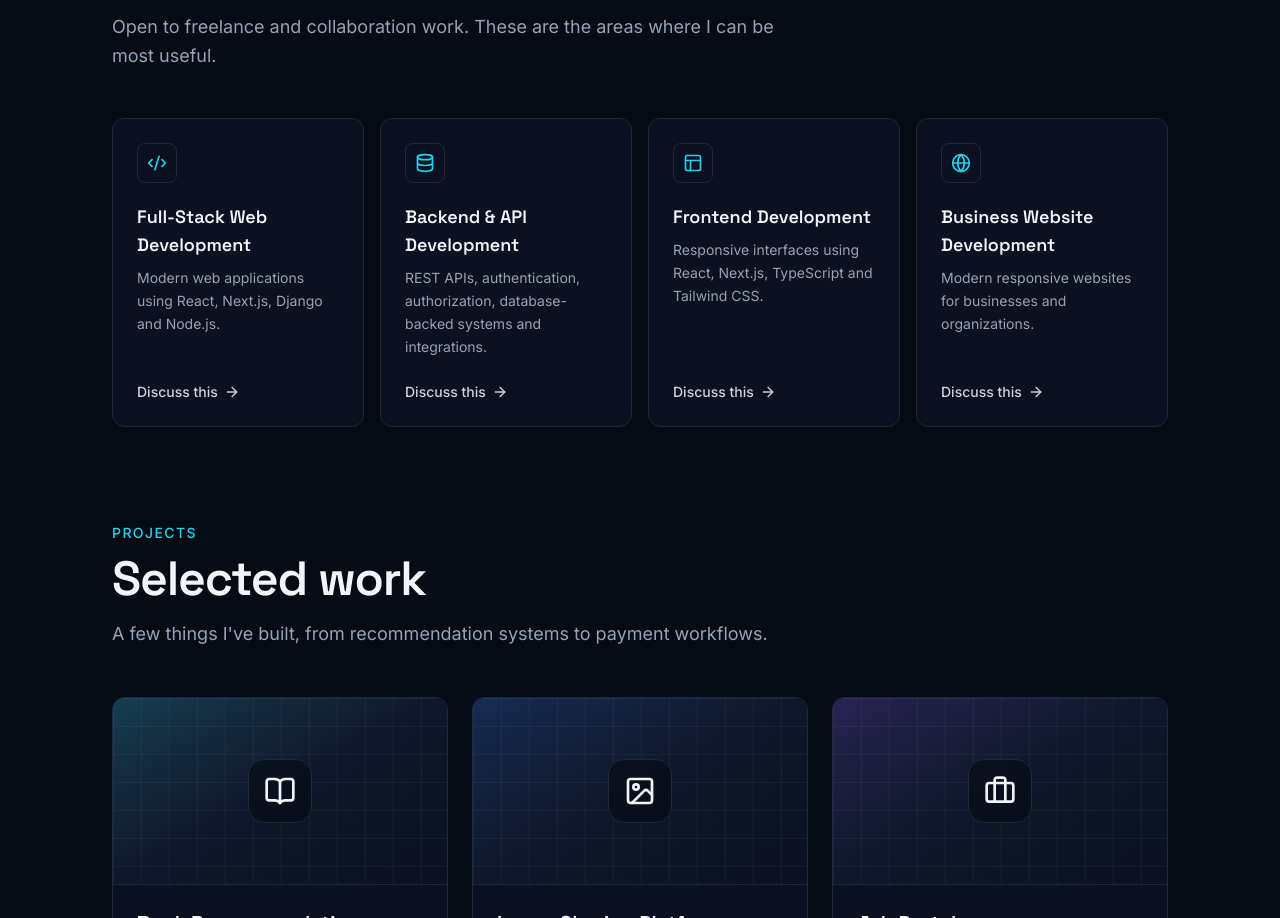
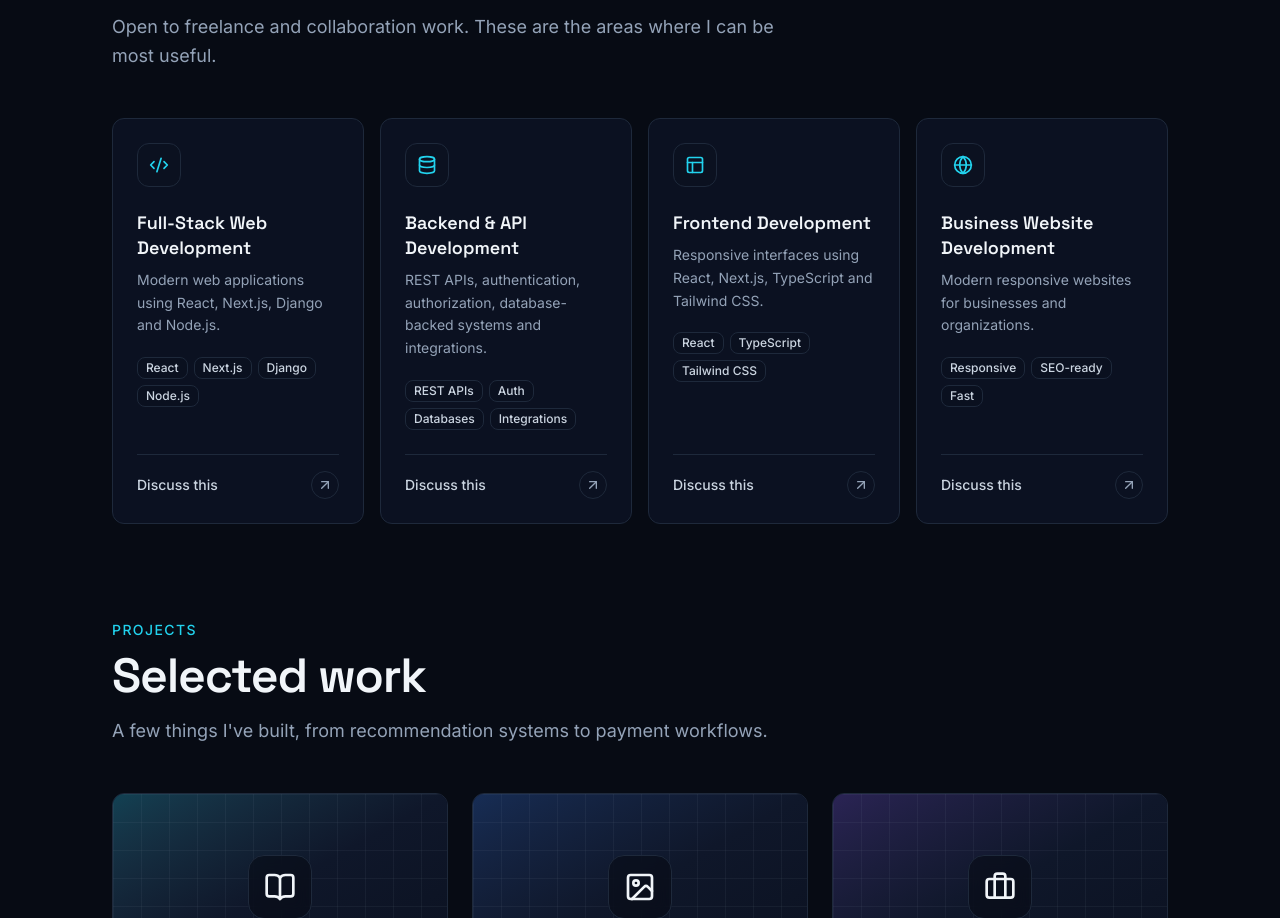
Before and after one commit to Nirajan09/portfolio, a Next.js app: page / in a window 1280 px wide. Shown: the part 2452-3370 px from the top of the page. Built offline with nearby package versions, Linux system fonts and the light colour scheme; no server answers.

Commit message:
feat(services): add the professional ui

```diff
--- a/components/sections/Services.tsx
+++ b/components/sections/Services.tsx
@@ -1,5 +1,5 @@
 import {
-  ArrowRight,
+  ArrowUpRight,
   CodeXml,
   Database,
   Globe,
@@ -42,23 +42,66 @@ export function Services() {
                   aria-label={`Discuss ${service.title}`}
                   className="group block h-full rounded-lg"
                 >
-                  <Card interactive className="flex h-full flex-col">
-                    <div className="flex size-10 items-center justify-center rounded-md border border-border bg-background-secondary text-accent transition-colors duration-200 group-hover:border-accent/40">
-                      <Icon className="size-5" aria-hidden="true" />
+                  <Card
+                    interactive
+                    className="relative flex h-full flex-col overflow-hidden"
+                  >
+                    {/* Gradient hairline that draws across the top on hover */}
+                    <span
+                      aria-hidden="true"
+                      className="absolute inset-x-0 top-0 h-px origin-left scale-x-0 bg-linear-to-r from-accent via-blue to-violet transition-[scale] duration-500 ease-standard group-hover:scale-x-100 group-focus-visible:scale-x-100"
+                    />
+
+                    {/* Soft corner glow */}
+                    <span
+                      aria-hidden="true"
+                      className="pointer-events-none absolute -right-12 -top-12 size-40 rounded-full bg-accent/15 opacity-0 blur-2xl transition-opacity duration-500 ease-standard group-hover:opacity-100 group-focus-visible:opacity-100"
+                    />
+
+                    {/* Top row: icon tile + index number */}
+                    <div className="relative flex items-start justify-between">
+                      <div className="flex size-11 items-center justify-center rounded-lg border border-border bg-background-secondary text-accent transition-[border-color,background-color,box-shadow,scale] duration-300 ease-standard group-hover:scale-105 group-hover:border-accent/50 group-hover:bg-accent/10 group-hover:shadow-glow">
+                        <Icon className="size-5" aria-hidden="true" />
+                      </div>
+                      {/* <span
+                        aria-hidden="true"
+                        className="font-display text-sm font-semibold tabular-nums text-muted/60 transition-colors duration-300 group-hover:text-accent"
+                      >
+                        {String(index + 1).padStart(2, "0")}
+                      </span> */}
                     </div>
-                    <h3 className="mt-5 font-display text-lg font-semibold text-primary">
+
+                    <h3 className="relative mt-6 font-display text-lg font-semibold leading-snug text-primary">
                       {service.title}
                     </h3>
-                    <p className="mt-2 flex-1 text-sm leading-relaxed text-muted">
+                    <p className="relative mt-2 text-sm leading-relaxed text-muted">
                       {service.description}
                     </p>
-                    <span className="mt-6 inline-flex items-center gap-1.5 text-sm font-medium text-secondary transition-colors duration-200 group-hover:text-accent">
-                      Discuss this
-                      <ArrowRight
-                        className="size-4 transition-transform duration-200 ease-standard group-hover:translate-x-1"
-                        aria-hidden="true"
-                      />
-                    </span>
+
+                    {/* Tech tags */}
+                    <ul className="relative mt-5 flex flex-1 flex-wrap content-start gap-1.5">
+                      {service.tags.map((tag) => (
+                        <li
+                          key={tag}
+                          className="rounded-md border border-border bg-background-secondary/70 px-2 py-0.5 text-xs font-medium text-secondary transition-colors duration-300 group-hover:border-accent/30"
+                        >
+                          {tag}
+                        </li>
+                      ))}
+                    </ul>
+
+                    {/* CTA row */}
+                    <div className="relative mt-6 flex items-center justify-between border-t border-border pt-4">
+                      <span className="text-sm font-medium text-secondary transition-colors duration-200 group-hover:text-accent">
+                        Discuss this
+                      </span>
+                      <span className="flex size-7 items-center justify-center rounded-full border border-border text-muted transition-[border-color,background-color,color] duration-300 ease-standard group-hover:border-accent/50 group-hover:bg-accent group-hover:text-background">
+                        <ArrowUpRight
+                          className="size-4 transition-transform duration-300 ease-standard group-hover:translate-x-0.5 group-hover:-translate-y-0.5"
+                          aria-hidden="true"
+                        />
+                      </span>
+                    </div>
                   </Card>
                 </Link>
               </Reveal>
--- a/data/services.ts
+++ b/data/services.ts
@@ -4,23 +4,27 @@ export const services = [
     title: "Full-Stack Web Development",
     description:
       "Modern web applications using React, Next.js, Django and Node.js.",
+    tags: ["React", "Next.js", "Django", "Node.js"],
   },
   {
     id: "backend",
     title: "Backend & API Development",
     description:
       "REST APIs, authentication, authorization, database-backed systems and integrations.",
+    tags: ["REST APIs", "Auth", "Databases", "Integrations"],
   },
   {
     id: "frontend",
     title: "Frontend Development",
     description:
       "Responsive interfaces using React, Next.js, TypeScript and Tailwind CSS.",
+    tags: ["React", "TypeScript", "Tailwind CSS"],
   },
   {
     id: "business-websites",
     title: "Business Website Development",
     description: "Modern responsive websites for businesses and organizations.",
+    tags: ["Responsive", "SEO-ready", "Fast"],
   },
 ] as const;
 
```
